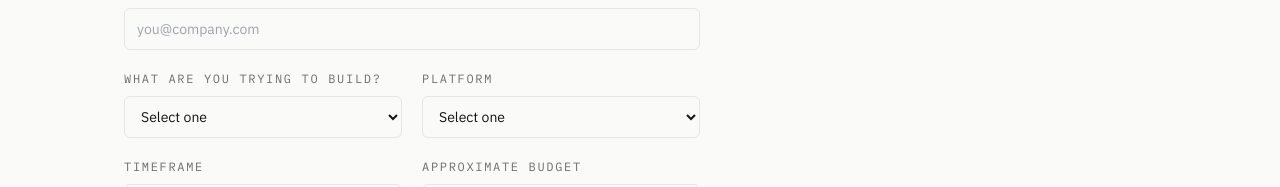
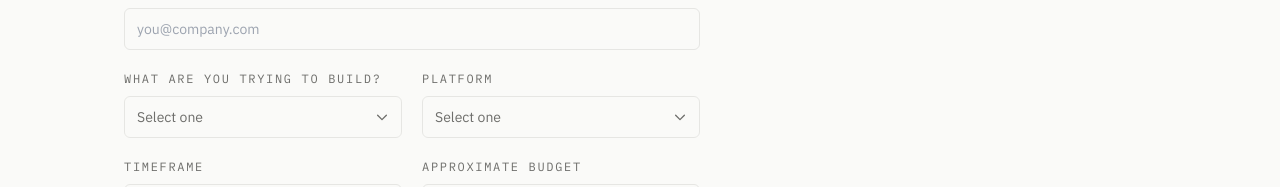
Before and after one commit to lukasssicevs/velc, a Next.js app: page / in a window 1280 px wide. Both pictures are taken after a click on the button "Start a conversation ↗". Shown: the part 4628-4815 px from the top of the page. Built offline with nearby package versions, Linux system fonts and the light colour scheme.

Commit message:
Add custom dropdowns in form

```diff
--- a/app/page.tsx
+++ b/app/page.tsx
@@ -4,7 +4,7 @@
 // See CLAUDE.md for context and how to extend this file.
 
 import Image from "next/image";
-import { useEffect, useRef, useState } from "react";
+import { useEffect, useId, useRef, useState } from "react";
 import type { CSSProperties } from "react";
 import {
   LightbulbIcon,
@@ -19,6 +19,7 @@ import {
   PackageIcon,
   ArrowsClockwiseIcon,
   CompassIcon,
+  CaretDownIcon,
 } from "@phosphor-icons/react";
 
 const nav = [
@@ -483,6 +484,159 @@ function WorkingTogether() {
 const inputClass =
   "w-full border hairline bg-bg text-ink text-sm px-3 py-2.5 rounded-md focus-visible:outline-none focus-visible:border-ink";
 
+/**
+ * Replaces a native <select>, which renders with OS chrome (blue macOS
+ * highlight, its own metrics) that ignores the monochrome palette.
+ *
+ * Native selects give keyboard support for free, so this implements the ARIA
+ * combobox pattern to match it: focus stays on the trigger and the highlighted
+ * option is tracked with aria-activedescendant. Arrow/Home/End move, Enter or
+ * Space selects, Escape closes, Tab closes and moves on. Don't simplify this
+ * into a div with a click handler.
+ */
+function Select({
+  label,
+  value,
+  onChange,
+  options,
+  placeholder = "Select one",
+}: {
+  label: string;
+  value: string;
+  onChange: (value: string) => void;
+  options: string[];
+  placeholder?: string;
+}) {
+  const [open, setOpen] = useState(false);
+  const [activeIndex, setActiveIndex] = useState(-1);
+  const rootRef = useRef<HTMLDivElement>(null);
+  const id = useId();
+  const listId = `${id}-list`;
+  const labelId = `${id}-label`;
+
+  const openAt = (index: number) => {
+    setOpen(true);
+    setActiveIndex(index);
+  };
+  const openAtSelected = () => openAt(Math.max(options.indexOf(value), 0));
+
+  const commit = (index: number) => {
+    onChange(options[index]);
+    setOpen(false);
+  };
+
+  useEffect(() => {
+    if (!open) return;
+    const onPointerDown = (event: MouseEvent) => {
+      if (!rootRef.current?.contains(event.target as Node)) setOpen(false);
+    };
+    document.addEventListener("mousedown", onPointerDown);
+    return () => document.removeEventListener("mousedown", onPointerDown);
+  }, [open]);
+
+  const onKeyDown = (event: React.KeyboardEvent) => {
+    switch (event.key) {
+      case "ArrowDown":
+        event.preventDefault();
+        if (!open) openAtSelected();
+        else setActiveIndex((i) => Math.min(i + 1, options.length - 1));
+        break;
+      case "ArrowUp":
+        event.preventDefault();
+        if (!open) openAtSelected();
+        else setActiveIndex((i) => Math.max(i - 1, 0));
+        break;
+      case "Home":
+        if (open) {
+          event.preventDefault();
+          setActiveIndex(0);
+        }
+        break;
+      case "End":
+        if (open) {
+          event.preventDefault();
+          setActiveIndex(options.length - 1);
+        }
+        break;
+      case "Enter":
+      case " ":
+        event.preventDefault();
+        if (!open) openAtSelected();
+        else if (activeIndex >= 0) commit(activeIndex);
+        break;
+      case "Escape":
+        if (open) {
+          event.preventDefault();
+          setOpen(false);
+        }
+        break;
+      case "Tab":
+        setOpen(false);
+        break;
+    }
+  };
+
+  return (
+    <div>
+      <span id={labelId} className="eyebrow text-[0.7rem] block mb-2">
+        {label}
+      </span>
+      <div className="relative" ref={rootRef}>
+        <button
+          type="button"
+          role="combobox"
+          aria-expanded={open}
+          aria-haspopup="listbox"
+          aria-controls={open ? listId : undefined}
+          aria-labelledby={labelId}
+          aria-activedescendant={
+            open && activeIndex >= 0 ? `${id}-opt-${activeIndex}` : undefined
+          }
+          onClick={() => (open ? setOpen(false) : openAtSelected())}
+          onKeyDown={onKeyDown}
+          className={`${inputClass} flex items-center justify-between gap-2 text-left ${
+            value ? "text-ink" : "text-muted"
+          }`}
+        >
+          <span className="truncate">{value || placeholder}</span>
+          <CaretDownIcon
+            className={`h-3.5 w-3.5 shrink-0 text-muted transition-transform duration-150 ${
+              open ? "rotate-180" : ""
+            }`}
+            weight="bold"
+          />
+        </button>
+        {open && (
+          <ul
+            role="listbox"
+            id={listId}
+            aria-labelledby={labelId}
+            className="absolute z-20 mt-1 w-full border hairline bg-bg rounded-md py-1 shadow-[0_4px_16px_rgba(21,21,21,0.07)]"
+          >
+            {options.map((option, index) => (
+              <li
+                key={option}
+                id={`${id}-opt-${index}`}
+                role="option"
+                aria-selected={value === option}
+                onMouseEnter={() => setActiveIndex(index)}
+                // keeps focus on the trigger so aria-activedescendant stays valid
+                onMouseDown={(event) => event.preventDefault()}
+                onClick={() => commit(index)}
+                className={`px-3 py-2 text-sm cursor-pointer ${
+                  index === activeIndex ? "bg-surface" : ""
+                } ${value === option ? "text-ink font-medium" : "text-ink/80"}`}
+              >
+                {option}
+              </li>
+            ))}
+          </ul>
+        )}
+      </div>
+    </div>
+  );
+}
+
 function WhoWeAreAndContact() {
   const [showForm, setShowForm] = useState(false);
   const [email, setEmail] = useState("");
@@ -620,36 +774,18 @@ function WhoWeAreAndContact() {
                 />
               </div>
               <div className="grid sm:grid-cols-2 gap-5">
-                <div>
-                  <label className="eyebrow text-[0.7rem] block mb-2">
-                    What are you trying to build?
-                  </label>
-                  <select
-                    value={buildType}
-                    onChange={(e) => setBuildType(e.target.value)}
-                    className={inputClass}
-                  >
-                    <option value="">Select one</option>
-                    <option>New product</option>
-                    <option>Existing product</option>
-                    <option>Internal tool</option>
-                  </select>
-                </div>
-                <div>
-                  <label className="eyebrow text-[0.7rem] block mb-2">
-                    Platform
-                  </label>
-                  <select
-                    value={platform}
-                    onChange={(e) => setPlatform(e.target.value)}
-                    className={inputClass}
-                  >
-                    <option value="">Select one</option>
-                    <option>Web</option>
-                    <option>Mobile</option>
-                    <option>Both</option>
-                  </select>
-                </div>
+                <Select
+                  label="What are you trying to build?"
+                  value={buildType}
+                  onChange={setBuildType}
+                  options={["New product", "Existing product", "Internal tool"]}
+                />
+                <Select
+                  label="Platform"
+                  value={platform}
+                  onChange={setPlatform}
+                  options={["Web", "Mobile", "Both"]}
+                />
                 <div>
                   <label className="eyebrow text-[0.7rem] block mb-2">
                     Timeframe
```
